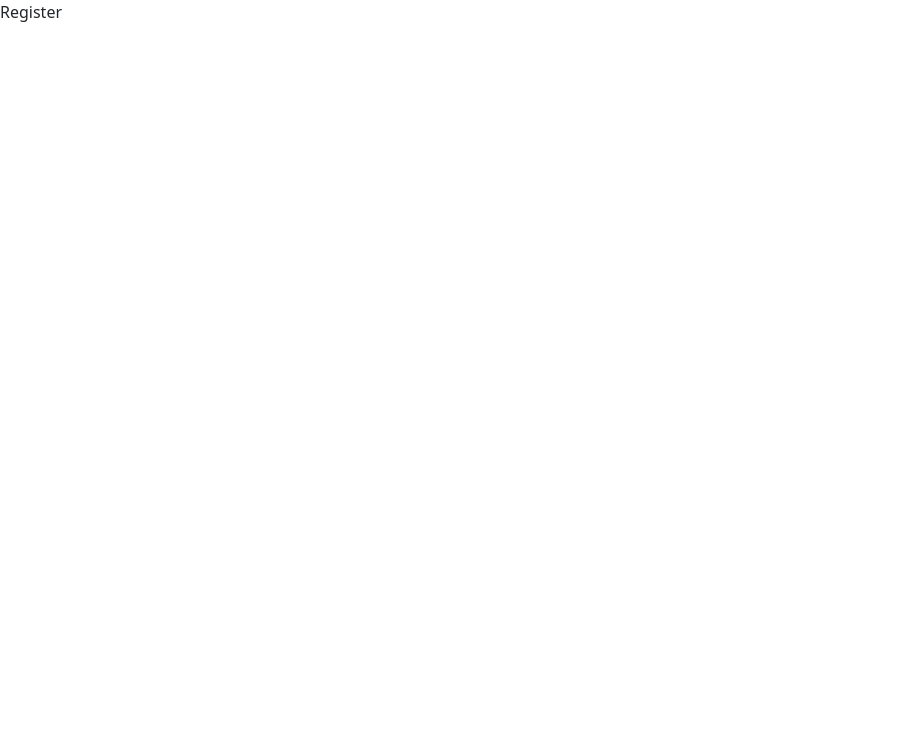
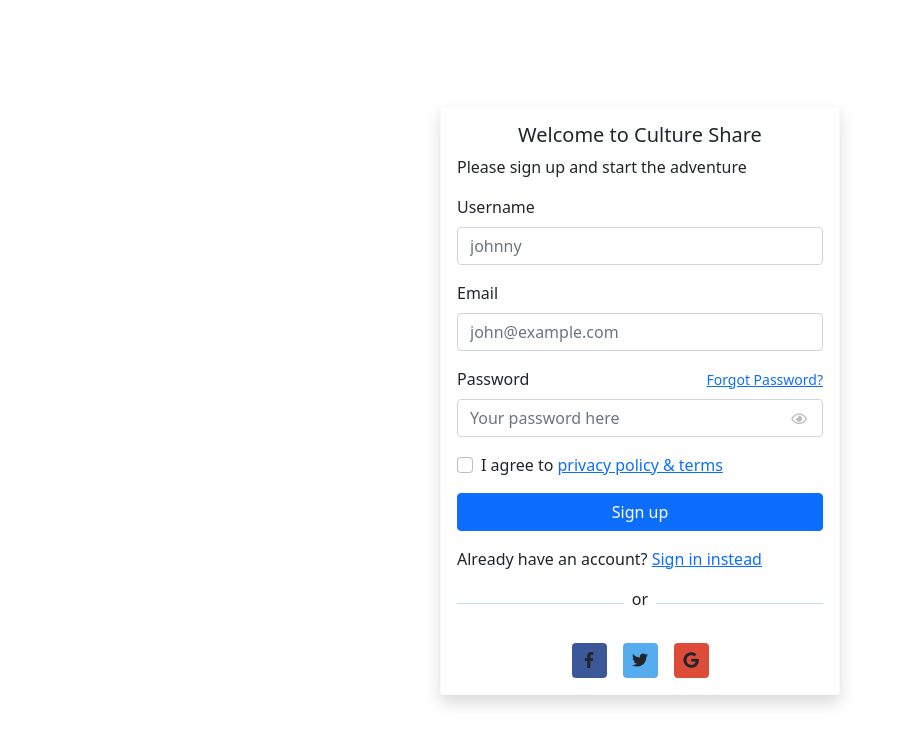
Before and after one commit to 18521542/CultureShare, a React (Create React App) app: page /auth/register in a window 1280 px wide. Shown: the top 744 px of the page, without its empty margins (0-905 px from the left). Built offline with nearby package versions, Linux system fonts and the light colour scheme; some icons are missing.

Commit message:
register page

```diff
--- a/src/pages/authPages/RegisterPage.js
+++ b/src/pages/authPages/RegisterPage.js
@@ -1,7 +1,95 @@
 import React from "react";
+import { Link } from "react-router-dom";
+import useToggle from "../../utils/hooks/useToggle";
 
 function RegisterPage() {
-  return <div>Register</div>;
+  const [isShowPassword, setIsShowPassword] = useToggle(false);
+
+  const clickHandle = (e) => {
+    setIsShowPassword(!isShowPassword);
+  };
+  return (
+    <div className="d-flex h-100 justify-content-center align-items-center">
+      <div className="card m-0 border-light shadow" style={{ width: 400 }}>
+        <div className="card-body">
+          <h5 className="card-title text-center">Welcome to Culture Share</h5>
+          <p className="card-text fw-light">Please <strong>sign up</strong> and start the adventure</p>
+          <form className="fw-light">
+          <div className="mb-3">
+              <label className="form-label">Username</label>
+              <input
+                type="text"
+                className="form-control fw-light"
+                placeholder="johnny"
+              />
+            </div>
+            <div className="mb-3">
+              <label className="form-label">Email</label>
+              <input
+                type="email"
+                className="form-control fw-light"
+                placeholder="john@example.com"
+              />
+            </div>
+            <div className="mb-3">
+              <div className="d-flex justify-content-between">
+                <label className="form-label">Password</label>
+                <Link to="#">
+                  <small>Forgot Password?</small>
+                </Link>
+              </div>
+              <div className="position-relative">
+                <input
+                  type={isShowPassword ? "text" : "password"}
+                  className="form-control fw-light"
+                  placeholder="Your password here"
+                />
+                <span className="position-absolute top-50 end-0 translate-middle-y me-3">
+                  <i
+                    style={{ opacity: 0.3 }}
+                    className={isShowPassword ? "far fa-eye-slash fa-sm" : "far fa-eye fa-sm"}
+                    onClick={clickHandle}></i>
+                </span>
+              </div>
+            </div>
+            <div className="form-check mb-3">
+              <input className="form-check-input" type="checkbox" value="" id="flexCheckDefault" />
+              <label className="form-check-label">I agree to <a href="#">privacy policy & terms</a></label>
+            </div>
+            <input className="btn btn-primary w-100 mb-3" type="submit" value="Sign up"></input>
+          </form>
+          <p className="#">
+            <span className="mr-25">Already have an account? </span>
+            <Link to="/auth/login">
+              <span>Sign in instead</span>
+            </Link>
+          </p>
+          <div className="d-flex justify-content-between mb-3">
+            <hr className="flex-fill border-1 border-top bg-primary border-primary" />
+            <p className="mx-2">or</p>
+            <hr className="flex-fill border-1 border-top bg-primary border-primary" />
+          </div>
+          <div className="d-flex justify-content-center">
+            <button
+              className="btn p-0"
+              style={{ backgroundColor: "#3b5998", width: 35, height: 35 }}>
+              <i className="fab fa-facebook-f"></i>
+            </button>
+            <button
+              className="btn mx-3 p-0"
+              style={{ backgroundColor: "#55acee", width: 35, height: 35 }}>
+              <i className="fab fa-twitter"></i>
+            </button>
+            <button
+              className="btn p-0"
+              style={{ backgroundColor: "#dd4b39", width: 35, height: 35 }}>
+              <i className="fab fa-google"></i>
+            </button>
+          </div>
+        </div>
+      </div>
+    </div>
+  );
 }
 
 export default RegisterPage;
```
